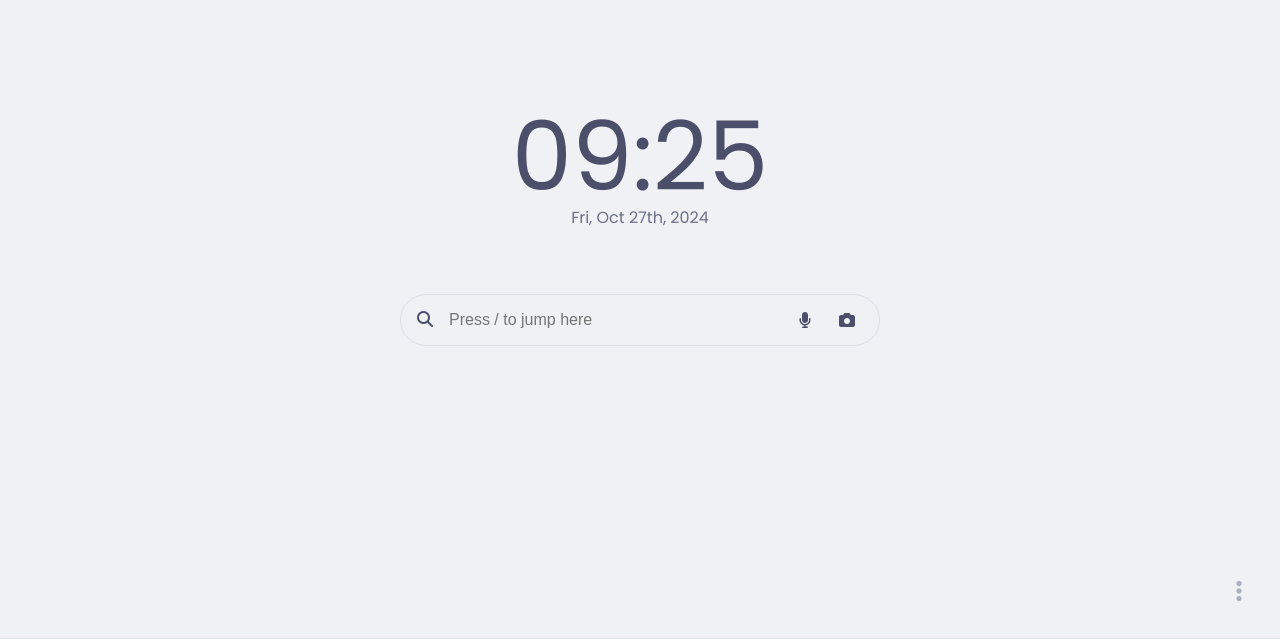
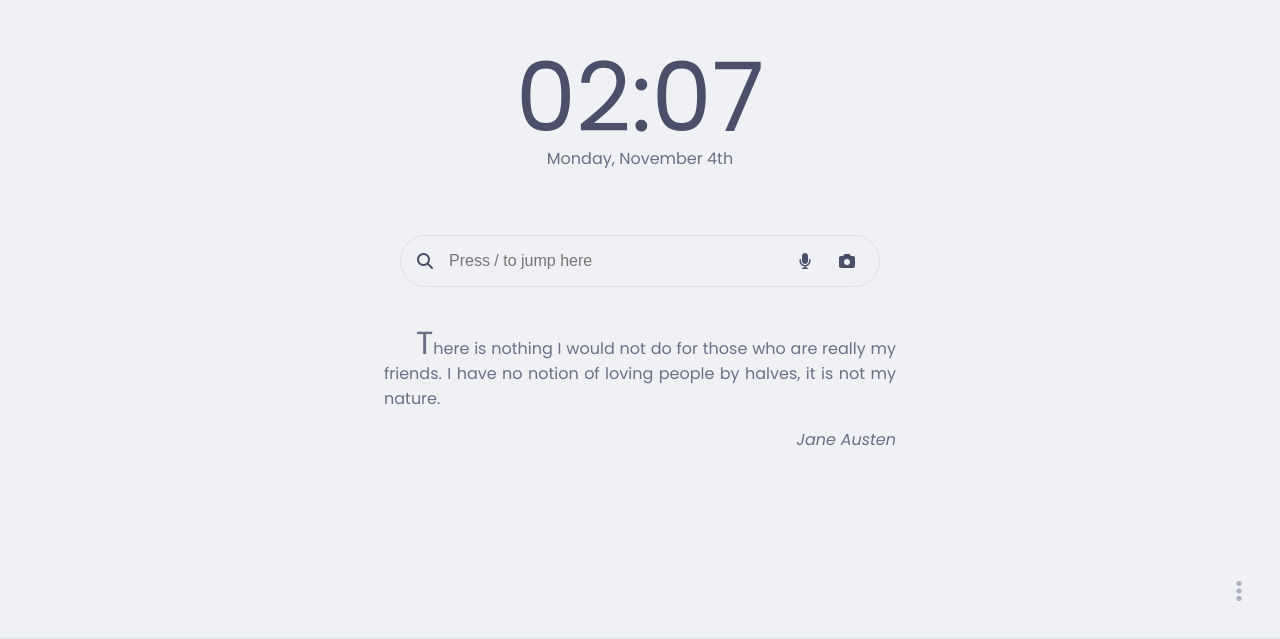
Before and after one commit to baolhq/zentab, a plain HTML site: page index.html in a window 1280 px wide. Shown: the part 161-800 px from the top of the page. Drawn offline with Linux system fonts and the light colour scheme; no server answers.

Commit message:
update datetime

```diff
--- /dev/null
+++ b/asset/quotes.json
@@ -0,0 +1,86 @@
+[
+  {
+    "content": "The world as we have created it is a process of our thinking. It cannot be changed without changing our thinking.",
+    "author": "Albert Einstein"
+  },
+  {
+    "content": "It is our choices, Harry, that show what we truly are, far more than our abilities.",
+    "author": "J.K. Rowling"
+  },
+  {
+    "content": "There are only two ways to live your life. One is as though nothing is a miracle. The other is as though everything is a miracle.",
+    "author": "Albert Einstein"
+  },
+  {
+    "content": "The person, be it gentleman or lady, who has not pleasure in a good novel, must be intolerably stupid.",
+    "author": "Jane Austen"
+  },
+  {
+    "content": "Imperfection is beauty, madness is genius and it's better to be absolutely ridiculous than absolutely boring.",
+    "author": "Marilyn Monroe"
+  },
+  {
+    "content": "Try not to become a man of success. Rather become a man of value.",
+    "author": "Albert Einstein"
+  },
+  {
+    "content": "It is better to be hated for what you are than to be loved for what you are not.",
+    "author": "André Gide"
+  },
+  {
+    "content": "I have not failed. I've just found 10,000 ways that won't work.",
+    "author": "Thomas A. Edison"
+  },
+  {
+    "content": "A woman is like a tea bag; you never know how strong it is until it's in hot water.",
+    "author": "Eleanor Roosevelt"
+  },
+  {
+    "content": "A day without sunshine is like, you know, night.",
+    "author": "Steve Martin"
+  },
+  {
+    "content": "It takes a great deal of bravery to stand up to our enemies, but just as much to stand up to our friends.",
+    "author": "J.K. Rowling"
+  },
+  {
+    "content": "I may not have gone where I intended to go, but I think I have ended up where I needed to be.",
+    "author": "Douglas Adams"
+  },
+  {
+    "content": "The opposite of love is not hate, it's indifference. The opposite of art is not ugliness, it's indifference. The opposite of faith is not heresy, it's indifference. And the opposite of life is not death, it's indifference.",
+    "author": "Elie Wiesel"
+  },
+  {
+    "content": "It is not a lack of love, but a lack of friendship that makes unhappy marriages.",
+    "author": "Friedrich Nietzsche"
+  },
+  {
+    "content": "Good friends, good books, and a sleepy conscience: this is the ideal life.",
+    "author": "Mark Twain"
+  },
+  {
+    "content": "If you want your children to be intelligent, read them fairy tales. If you want them to be more intelligent, read them more fairy tales.",
+    "author": "Albert Einstein"
+  },
+  {
+    "content": "The more that you read, the more things you will know. The more that you learn, the more places you'll go.",
+    "author": "Dr. Seuss"
+  },
+  {
+    "content": "A reader lives a thousand lives before he dies, said Jojen. The man who never reads lives only one.",
+    "author": "George R.R. Martin"
+  },
+  {
+    "content": "Love does not begin and end the way we seem to think it does. Love is a battle, love is a war; love is a growing up.",
+    "author": "James Baldwin"
+  },
+  {
+    "content": "There is nothing I would not do for those who are really my friends. I have no notion of loving people by halves, it is not my nature.",
+    "author": "Jane Austen"
+  },
+  {
+    "content": "If you only read the books that everyone else is reading, you can only think what everyone else is thinking.",
+    "author": "Haruki Murakami"
+  }
+]
--- a/css/home.css
+++ b/css/home.css
@@ -14,12 +14,12 @@
   margin-bottom: -1.5rem;
 }
 
-.home .time .second {
+.time .second-group {
   display: none;
 }
 
-.home .time .second.show {
-  display: block;
+.time .second-group.show {
+  display: flex;
 }
 
 .home .date {
@@ -178,19 +178,22 @@
   justify-content: center;
 }
 
-.actions-container button {
+.actions-container a {
   border: 1px solid var(--surface);
   margin: 0.5rem;
   padding: 0.5rem 1rem;
   outline: none;
   background: none;
   text-align: center;
-  border-radius: 2rem;
+  border-radius: 1rem;
+  text-decoration: none;
+  color: var(--subtext);
+  cursor: pointer;
 }
 
-.actions-container button:hover {
-  cursor: pointer;
+.actions-container a:hover {
   border: 1px solid var(--violet);
+  color: var(--text);
 }
 
 .quotes {
--- a/index.html
+++ b/index.html
@@ -24,8 +24,12 @@
     <section class="home">
       <div class="time">
         <span class="hour">09</span>
-        <span class="minute">:25</span>
-        <span class="second">:50</span>
+        <span class="colon">:</span>
+        <span class="minute">25</span>
+        <div class="second-group">
+          <span class="colon">:</span>
+          <span class="second">50</span>
+        </div>
       </div>
       <div class="date">
         <span>Fri, Oct 27th, 2024</span>
@@ -87,8 +91,20 @@
           </ul>
 
           <div class="actions-container">
-            <button class="trends">Trending</button>
-            <button class="doodle">Doodle</button>
+            <a
+              href="https://trends.google.com/trends"
+              class="trends"
+              title="Google Trends"
+            >
+              Trending
+            </a>
+            <a
+              href="https://doodles.google/"
+              class="doodle"
+              title="Google Doodles"
+            >
+              Doodle
+            </a>
           </div>
         </div>
       </div>
--- a/js/main.js
+++ b/js/main.js
@@ -15,11 +15,11 @@ searchBox.addEventListener("focusout", () => {
   expandedPanel.classList.remove("show");
 });
 
-searchBoxInput.addEventListener("keyup", (event) => handleInputChange(event));
+searchBoxInput.addEventListener("keyup", (event) => handleInput(event));
 
 clearBtn.addEventListener("click", () => {
   searchBoxInput.value = "";
-  handleInputChange();
+  handleInput();
   searchBoxInput.focus();
 });
 
@@ -37,5 +37,6 @@ historyItem.forEach((el) => {
 
 document.addEventListener("DOMContentLoaded", () => {
   updateDateTime();
+  setInterval(updateDateTime, 1000);
   fetchQuote();
 });
--- a/js/utils.js
+++ b/js/utils.js
@@ -1,16 +1,19 @@
-// Show or hide clear button visibility base on search input value
-const handleInputChange = (event) => {
-  // If Esc key is hit, hide history panel instead
+const handleInput = (event) => {
+  // If Esc key is hit, hide history panel
   if (event && event.key == "Escape") {
     searchBox.classList.add("expanded-hidden");
     expandedPanel.classList.remove("show");
     return;
   }
 
+  const val = searchBoxInput.value;
+  const searchUrl = "https://google.com";
+  if (event && event.key == "Enter" && val) {
+    location.href = `${searchUrl}/search?q=${encodeURIComponent(val)}`;
+  }
+
   searchBox.classList.remove("expanded-hidden");
   expandedPanel.classList.add("show");
-
-  const val = searchBoxInput.value;
 
   if (val) {
     clearBox.classList.add("show");
@@ -20,12 +23,39 @@ const handleInputChange = (event) => {
 };
 
 const updateDateTime = () => {
-  let timeStamp = new Date();
+  const timeStamp = new Date();
+
+  const hourElem = document.querySelector(".hour");
+  hourElem.innerHTML = timeStamp.getHours().toString().padStart(2, "0");
+  const minElem = document.querySelector(".minute");
+  minElem.innerHTML = timeStamp.getMinutes().toString().padStart(2, "0");
+  const secElem = document.querySelector(".second");
+  secElem.innerHTML = timeStamp.getSeconds().toString().padStart(2, "0");
+
+  const dateElem = document.querySelector(".date");
+  const weekDay = timeStamp.toLocaleDateString("en-US", { weekday: "long" });
+  const month = timeStamp.toLocaleDateString("en-US", { month: "long" });
+  const date = timeStamp.getDate();
+  dateElem.innerHTML = `${weekDay}, ${month} ${date}${getDateNth(date)}`;
+};
+
+const getDateNth = (date) => {
+  if (date > 3 && date < 21) return "th";
+  switch (date % 10) {
+    case 1:
+      return "st";
+    case 2:
+      return "nd";
+    case 3:
+      return "rd";
+    default:
+      return "th";
+  }
 };
 
 const fetchQuote = async () => {
-  const baseAPI = "https://api.quotable.io";
-  const searchAPI = "https://google.com";
+  const baseUrl = "https://api.quotable.io";
+  const searchUrl = "https://google.com";
   const params = {
     limit: 1,
     minLength: 100,
@@ -38,33 +68,54 @@ const fetchQuote = async () => {
   const author = document.createElement("a");
   author.setAttribute("id", "author");
 
-  const result = await fetch(
-    `${baseAPI}/quotes/random?limit=${params.limit}&minLength=${params.minLength}&maxLength=${params.maxLength}`
-  );
+  let data = await fetchQuoteFromAPI(baseUrl, params);
+
+  if (!data) {
+    data = await fetchLocalQuotes();
+  }
+
+  author.setAttribute("href", `${searchUrl}/search?q=${data.author}`);
+  quote.innerHTML = data.content;
+  author.innerHTML = data.author;
+
+  fadeIn(quoteContainer, quote);
+  fadeIn(quoteContainer, author);
+};
+
+const fetchQuoteFromAPI = async (url, params) => {
+  try {
+    const result = await fetch(
+      `${url}/quotes/random?limit=${params.limit}&minLength=${params.minLength}&maxLength=${params.maxLength}`
+    );
+    const data = await result.json();
+
+    return data[0];
+  } catch (e) {
+    return false;
+  }
+};
+
+const getRandomInt = (min, max) => {
+  min = Math.ceil(min);
+  max = Math.floor(max);
+  return Math.floor(Math.random() * (max - min + 1)) + min;
+};
+
+const fetchLocalQuotes = async () => {
+  const quotesPath = "/asset/quotes.json";
+  const result = await fetch(quotesPath);
   const data = await result.json();
 
-  if (result.ok) {
-    quote.innerHTML = data[0].content;
-    author.innerHTML = data[0].author;
-
-    author.setAttribute("href", `${searchAPI}/search?q=${data[0].author}`);
-  } else {
-    quote.innerHTML = "An unexpected error occurred while fetching quote";
-    author.innerHTML = "Please try again";
-  }
-
-  quoteContainer.appendChild(quote);
-  quoteContainer.appendChild(author);
-
-  fadeIn(quote);
-  fadeIn(author);
+  return data[getRandomInt(0, data.length - 1)];
 };
 
-const fadeIn = (el) => {
-  el.style.opacity = 0;
+const fadeIn = (parent, child) => {
+  parent.appendChild(child);
+
+  child.style.opacity = 0;
   let fadeInTimer = setInterval(() => {
-    if (parseFloat(el.style.opacity) < 1) {
-      el.style.opacity = parseFloat(el.style.opacity) + 0.1;
+    if (parseFloat(child.style.opacity) < 1) {
+      child.style.opacity = parseFloat(child.style.opacity) + 0.1;
     } else clearInterval(fadeInTimer);
   }, 100);
 };
```
